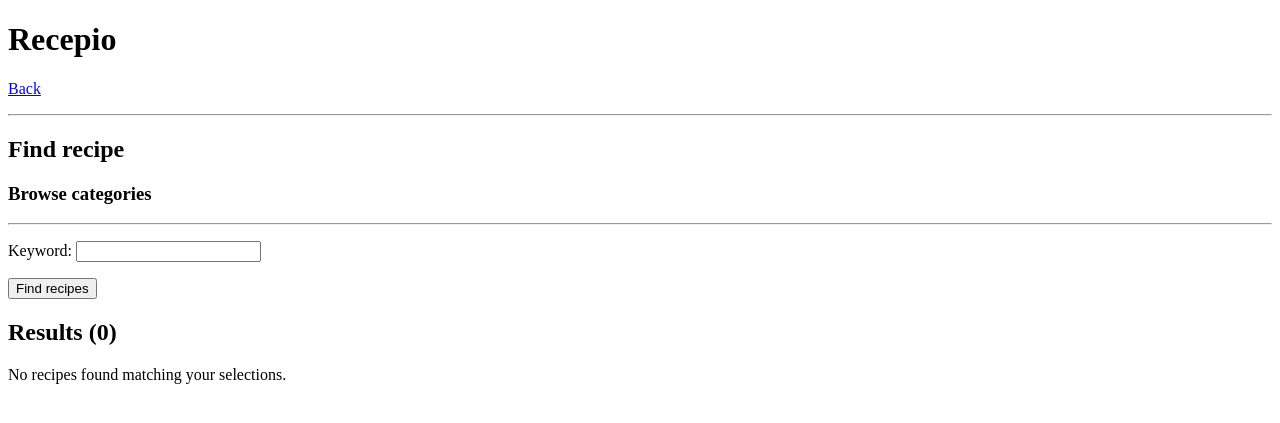
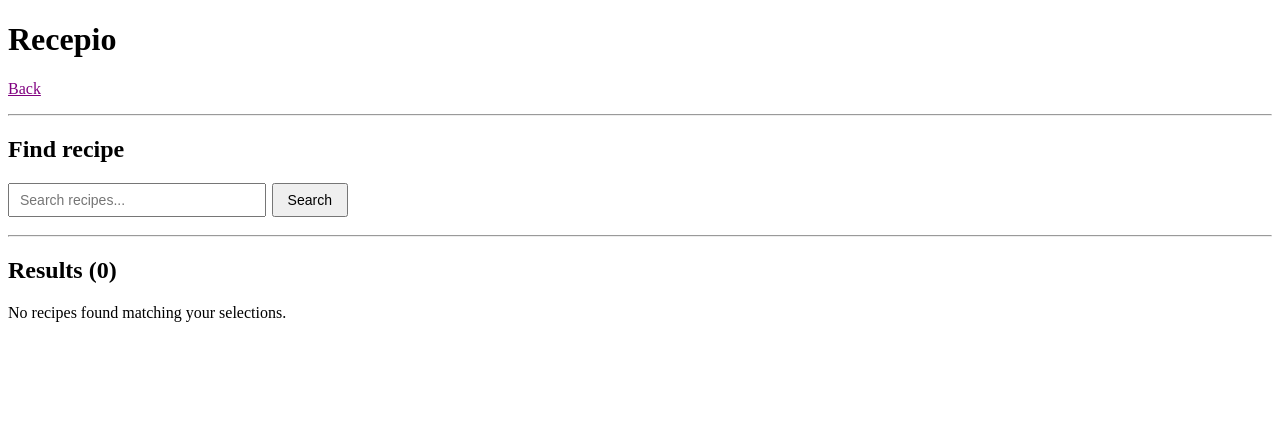
Before and after one commit to dopamiini/food-recipes, a Flask app: page /find_recipe in a window 1280 px wide. Shown: the top 423 px of the page. Run offline with Flask 3, Linux system fonts and the light colour scheme; data that the repository does not hold is empty.

Commit message:
Limited search query to 80 chars in client and server. Lots of css tweaks.

```diff
--- a/app.py
+++ b/app.py
@@ -128,6 +128,10 @@ def index():
 @app.route("/find_recipe")
 def find_recipe():
     query = request.args.get("query", "").strip()
+
+    if len(query) > 80:
+        abort(400)
+
     categories = recipes.get_all_categories()
 
     selected_values = list(dict.fromkeys(request.args.getlist("category")))
@@ -147,12 +151,12 @@ def find_recipe():
 
         selected_categories.append((category, value))
 
-    if not query:
+    if selected_categories:
+        results = recipes.find_recipes_by_categories(selected_categories, query)
+    elif query:
+        results = recipes.find_recipes(query)
+    else:
         results = recipes.get_recipes()
-    elif selected_categories:
-        results = recipes.find_recipes_by_categories(selected_categories, query)
-    else:
-        results = recipes.find_recipes(query)
 
     return render_template(
         "find_recipe.html",
--- a/static/css/main.css
+++ b/static/css/main.css
@@ -149,3 +149,71 @@ nav p {
     color: #666;
     text-decoration: none;
 }
+
+.search-row {
+    display: flex;
+    gap: 6px;
+    margin-bottom: 10px;
+}
+
+.search-row input[type="text"] {
+    flex: 1;
+    min-width: 0;
+    max-width: 30ch;
+    padding: 7px 10px;
+    font-size: 14px;
+}
+
+.search-row button {
+    padding: 7px 14px;
+    font-size: 14px;
+    cursor: pointer;
+}
+
+.filters {
+    margin-bottom: 18px;
+}
+
+
+.category-row {
+    display: flex;
+    align-items: start;
+    column-gap: 8px;
+    margin: 4px 0;
+}
+
+.category-label {
+    display: block;
+    font-size: 12px;
+    font-weight: 700;
+    color: black;
+    padding-top: 6px;
+}
+
+.category-options {
+    display: flex;
+    flex-wrap: wrap;
+    align-items: center;
+    gap: 6px;
+    min-width: 0;
+}
+
+.category-chip {
+    display: inline-flex;
+    align-items: center;
+    gap: 4px;
+    padding: 4px 9px;
+    border: 1px solid #ccc;
+    border-radius: 16px;
+    font-size: 13px;
+    cursor: pointer;
+}
+
+.category-chip:has(input:checked) {
+    background: #e5e7eb;
+    border-color: #666;
+}
+
+.category-chip input {
+    margin: 0;
+}
--- a/templates/edit_comment.html
+++ b/templates/edit_comment.html
@@ -1,8 +1,11 @@
 <!DOCTYPE html>
 <html>
+
 <head>
-    <title>Edit comment</title>
+  <title>Edit comment/title>
+  <link rel="stylesheet" href="{{ url_for('static', filename='css/main.css') }}">
 </head>
+
 <body>
   <h1>Recepio</h1>
   <p><a href="/recipe/{{ comment.recipe_id }}">Back</a></p>
@@ -15,4 +18,5 @@
       <button type="submit">Update</button>
     </form>
 </body>
+
 </html>
--- a/templates/edit_recipe.html
+++ b/templates/edit_recipe.html
@@ -2,8 +2,8 @@
 <html>
 
 <head>
-  <title>Edit Recipe</title>
-  <link rel="stylesheet" href="{{ url_for('static', filename='main.css') }}">
+  <title>Edit recipe</title>
+  <link rel="stylesheet" href="{{ url_for('static', filename='css/main.css') }}">
 </head>
 
 <body>
--- a/templates/find_recipe.html
+++ b/templates/find_recipe.html
@@ -3,66 +3,50 @@
 
 <head>
   <title>Find recipe</title>
+  <link rel="stylesheet" href="{{ url_for('static', filename='css/main.css') }}">
 </head>
 
 <body>
   <h1>Recepio</h1>
-
   <p><a href="/">Back</a></p>
-
   <hr>
-
   <h2>Find recipe</h2>
-
   <form action="/find_recipe" method="GET">
-
-    <h3>Browse categories</h3>
-
+    <div class="search-row">
+      <input type="text" name="query" placeholder="Search recipes..." value="{{ query }}" maxlength="40">
+      <button type="submit">Search</button>
+    </div>
+    <div class="filters">
     {% for group, values in categories.items() %}
-      <p>
-        <strong>{{ group }}</strong><br>
-
+      <div class="category-row">
+        <span class="category-label">
+          <strong>{{ group | upper }}</strong>
+        </span>
+        <div class="category-options">
         {% for value in values %}
-          <label>
+          <label class="category-chip">
           <input
               type="checkbox"
               name="category"
               value="{{ group }}:{{ value }}"
-              {% if (group ~ ':' ~value) in selected_categories %}
+              {% if (group ~ ':' ~ value) in selected_categories %}
                 checked
               {% endif %}
           >
           {{ value }}
           </label>
-          &nbsp;
         {% endfor %}
-      </p>
+        </div>
+      </div>
     {% endfor %}
-
+    </div>
+  </form>
   <hr>
-
-    <p>
-      Keyword:
-      <input
-        type="text"
-        name="query"
-        value="{{ query }}"
-      >
-    </p>
-
-    <input type="submit" value="Find recipes">
-
-  </form>
-
   <h2>Results ({{ result_count }})</h2>
   {% if results %}
     <ul>
       {% for recipe in results %}
-          <li>
-            <a href="/recipe/{{ recipe.id }}">
-              {{ recipe.title }}
-            </a>
-          </li>
+        <li><a href="/recipe/{{ recipe.id }}">{{ recipe.title }}</a></li>
       {% endfor %}
     </ul>
   {% else %}
--- a/templates/login.html
+++ b/templates/login.html
@@ -3,7 +3,7 @@
 
 <head>
   <title>Login</title>
-  <link rel="stylesheet" href="{{ url_for('static', filename='main.css') }}">
+  <link rel="stylesheet" href="{{ url_for('static', filename='css/main.css') }}">
 </head>
 
 <body>
--- a/templates/new_recipe.html
+++ b/templates/new_recipe.html
@@ -2,8 +2,8 @@
 <html>
 
 <head>
-  <title>New Recipe</title>
-  <link rel="stylesheet" href="{{ url_for('static', filename='main.css') }}">
+  <title>New recipe</title>
+  <link rel="stylesheet" href="{{ url_for('static', filename='css/main.css') }}">
 </head>
 
 <body>
--- a/templates/register.html
+++ b/templates/register.html
@@ -3,7 +3,7 @@
 
 <head>
   <title>Register</title>
-  <link rel="stylesheet" href="{{ url_for('static', filename='main.css') }}">
+  <link rel="stylesheet" href="{{ url_for('static', filename='css/main.css') }}">
 </head>
 
 <body>
--- a/templates/remove_comment.html
+++ b/templates/remove_comment.html
@@ -3,9 +3,8 @@
 <html>
 
 <head>
-  <title>Remove comment - Recepio</title>
-  <link rel="stylesheet"
-        href="{{ url_for('static', filename='main.css') }}">
+  <title>Remove comment</title>
+  <link rel="stylesheet" href="{{ url_for('static', filename='css/main.css') }}">
 </head>
 
 <body>
--- a/templates/remove_image.html
+++ b/templates/remove_image.html
@@ -3,6 +3,7 @@
 
 <head>
   <title>Remove image</title>
+  <link rel="stylesheet" href="{{ url_for('static', filename='css/main.css') }}">
 </head>
 
 <body>
--- a/templates/remove_recipe.html
+++ b/templates/remove_recipe.html
@@ -3,6 +3,7 @@
 
 <head>
   <title>Remove recipe</title>
+  <link rel="stylesheet" href="{{ url_for('static', filename='css/main.css') }}">
 </head>
 
 <body>
--- a/templates/show_recipe.html
+++ b/templates/show_recipe.html
@@ -2,8 +2,8 @@
 <html>
 
 <head>
-  <title>{{ recipe.title }}</title>
-  <link rel="stylesheet" href="{{ url_for('static', filename='main.css') }}">
+  <title>Show recipe</title>
+  <link rel="stylesheet" href="{{ url_for('static', filename='css/main.css') }}">
 </head>
 
 <body>
--- a/templates/show_user.html
+++ b/templates/show_user.html
@@ -2,8 +2,8 @@
 <html>
 
 <head>
-  <title>User {{ user.username }}</title>
-  <link rel="stylesheet" href="{{ url_for('static', filename='main.css') }}">
+  <title>Show user</title>
+  <link rel="stylesheet" href="{{ url_for('static', filename='css/main.css') }}">
 </head>
 
 <body>
```
Also changed, not shown: init.sql (+8 -5 lines). Lines whose indentation alone changed are shown as unchanged.
